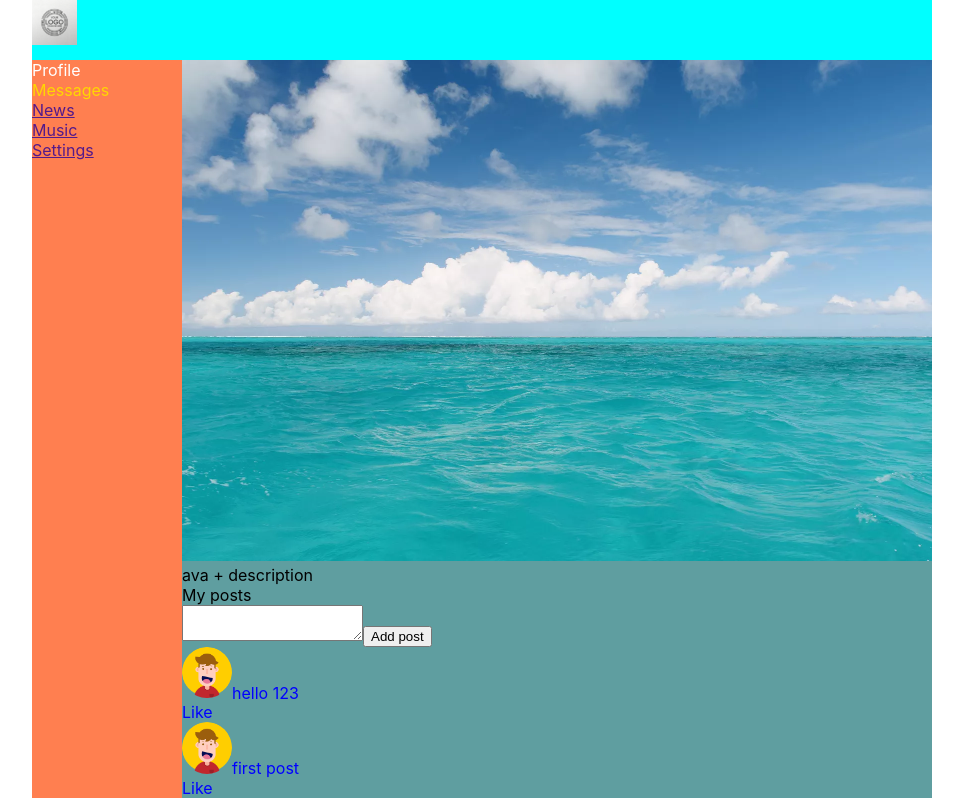
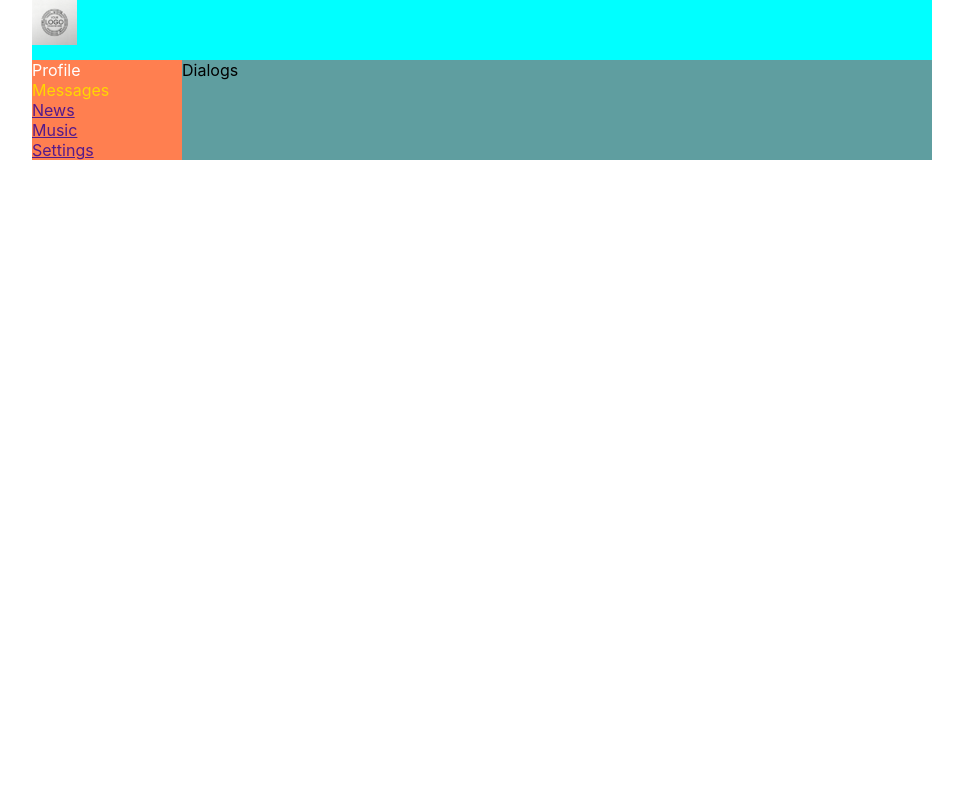
Before and after one commit to ksasrg/samurai-way, a React (Create React App) app: page /profile in a window 1280 px wide. Shown: the whole page, without its empty margins (158-1121 px from the left). Built offline with nearby package versions, Linux system fonts and the light colour scheme.

Commit message:
18. страница Dialogs

```diff
--- a/src/App.css
+++ b/src/App.css
@@ -3,9 +3,14 @@
   margin: 0 auto;
   width: 900px;
   grid-template-areas:
-  "h h"
-  "n c";
+    "h h"
+    "n c";
   grid-template-rows: 60px 1fr;
   grid-template-columns: 2fr 10fr;
   /* grid-gap: 10px; */
 }
+
+.app-wrapper-content {
+  grid-area: c;
+  background-color: cadetblue;
+}
--- a/src/App.tsx
+++ b/src/App.tsx
@@ -1,5 +1,6 @@
 import React from 'react';
 import './App.css';
+import Dialogs from './components/Dialogs/Dialogs';
 import Header from './components/Header/Header';
 import Navbar from './components/Navbar/Navbar';
 import Profile from './components/Profile/Profile';
@@ -9,7 +10,11 @@
     <div className='app-wrapper'>
       <Header />
       <Navbar />
-      <Profile />
+      <div className='app-wrapper-content'>
+        {/* <Profile />  */}
+        <Dialogs />
+      </div>
+
     </div>
   );
 }
--- /dev/null
+++ b/src/components/Dialogs/Dialogs.module.css
@@ -0,0 +1,9 @@
+.content {
+  grid-area: c;
+  background-color: cadetblue;
+
+}
+
+.backimg {
+  width: 100%;
+}
--- /dev/null
+++ b/src/components/Dialogs/Dialogs.tsx
@@ -0,0 +1,16 @@
+import React from 'react';
+import s from './Dialogs.module.css'
+
+type DialogsPropsType ={
+
+}
+
+const Dialogs = (props: DialogsPropsType) => {
+  return (
+    <div>
+      Dialogs
+    </div>
+  );
+};
+
+export default Dialogs;
--- a/src/components/Profile/Profile.module.css
+++ b/src/components/Profile/Profile.module.css
@@ -1,8 +1,4 @@
-.content {
-  grid-area: c;
-  background-color: cadetblue;
 
-}
 
 .backimg {
   width: 100%;
```
